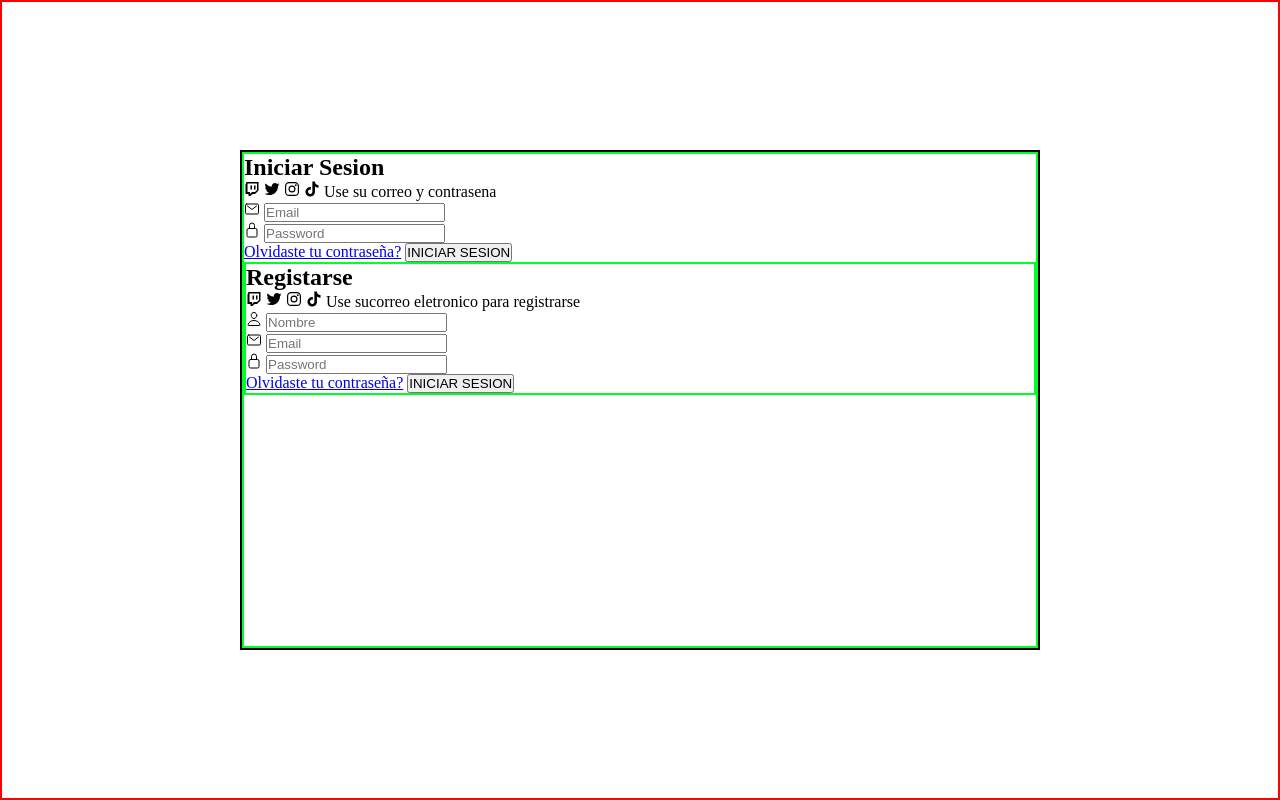
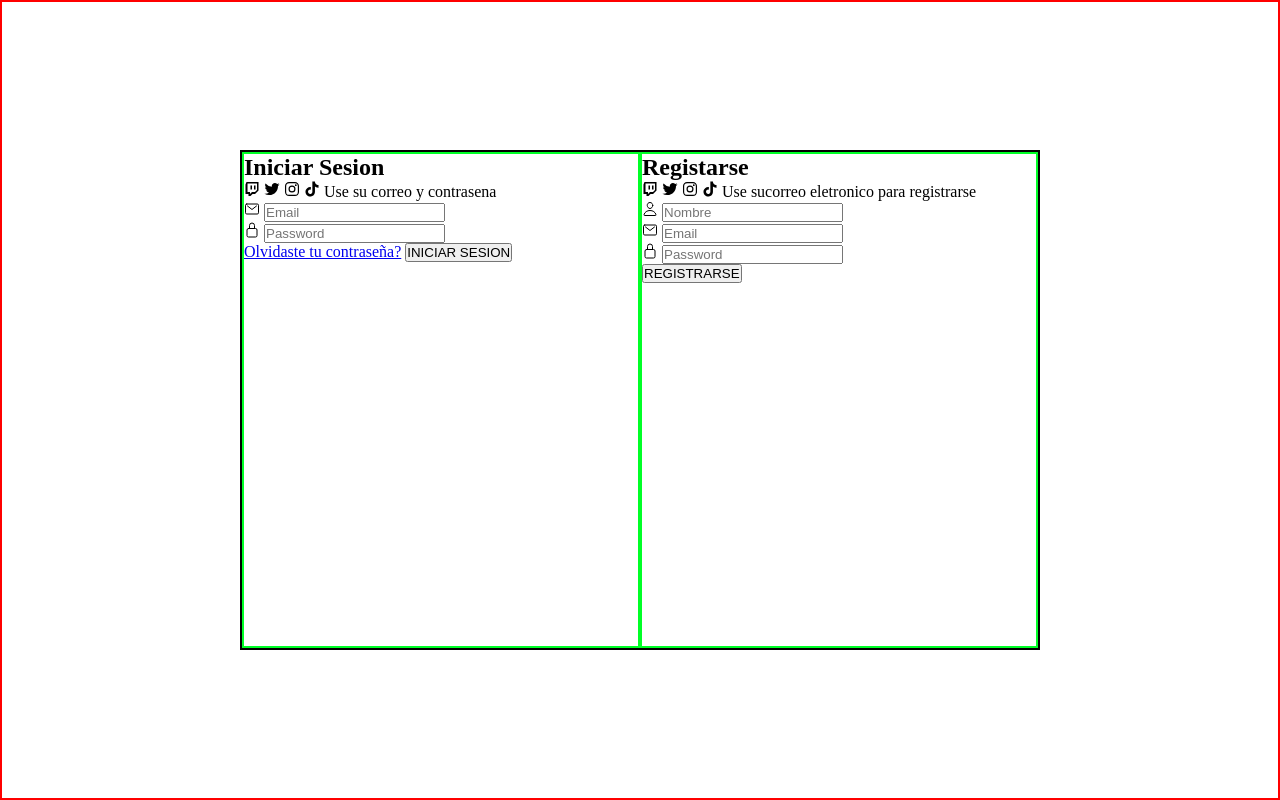
Before and after one commit to Darken-027/Login_Cambiante, a plain HTML site: page index.html in a window 1280 px wide. Drawn offline with nearby package versions, Linux system fonts and the light colour scheme.

Commit message:
Problema de distribucion de formularios resuelto

```diff
--- a/index.html
+++ b/index.html
@@ -31,7 +31,9 @@
                 <button>INICIAR SESION</button>
             </form>
         </div>
-        <div class="container-form">
+    </div>
+
+    <div class="container-form">
             <form action="" class="sing-up">
                 <h2>Registarse</h2>
                 <div class="social-networks">
@@ -53,11 +55,9 @@
                     <ion-icon name="lock-closed-outline"></ion-icon>
                     <input type="password" placeholder="Password">
                 </div>
-                <a href="#">Olvidaste tu contraseña?</a>
-                <button>INICIAR SESION</button>
+                <button>REGISTRARSE</button>
             </form>
         </div>
-    </div>
 
     <script src="script.js"></script>
     <script type="module" src="https://unpkg.com/ionicons@7.1.0/dist/ionicons/ionicons.esm.js"></script>
--- a/style.css
+++ b/style.css
@@ -1,3 +1,5 @@
+@import url('https://fonts.googleapis.com/css2?family=Raleway:ital,wght@0,100..900;1,100..900&display=swap');
+
 *{
     margin: 0;
     padding: 0;
```
